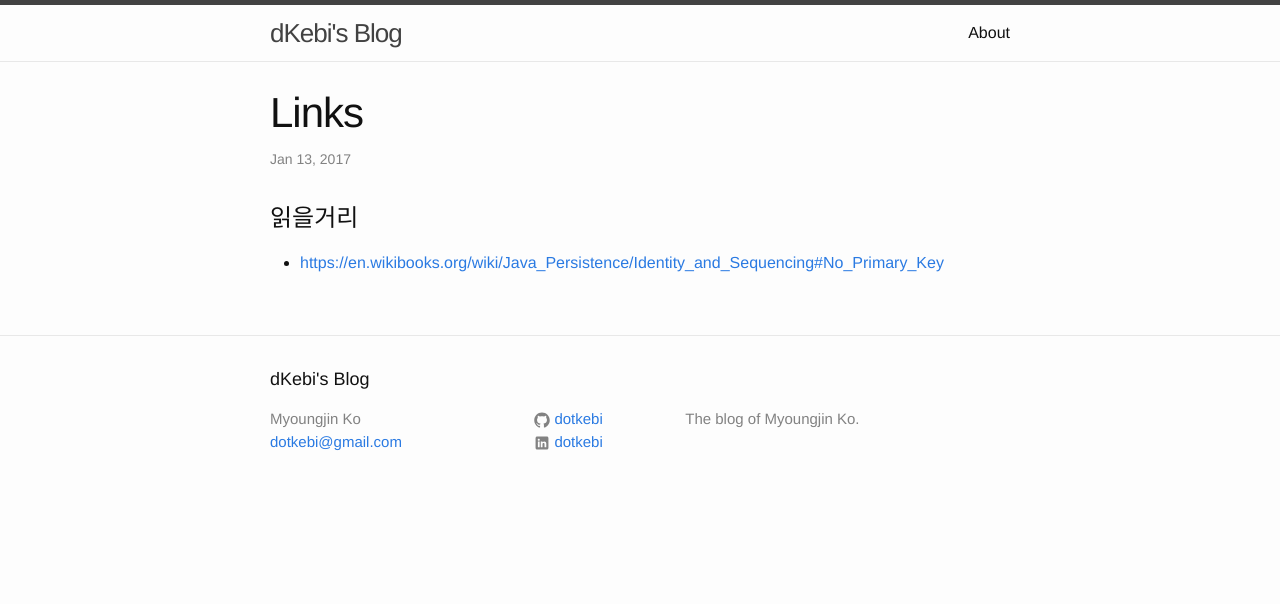
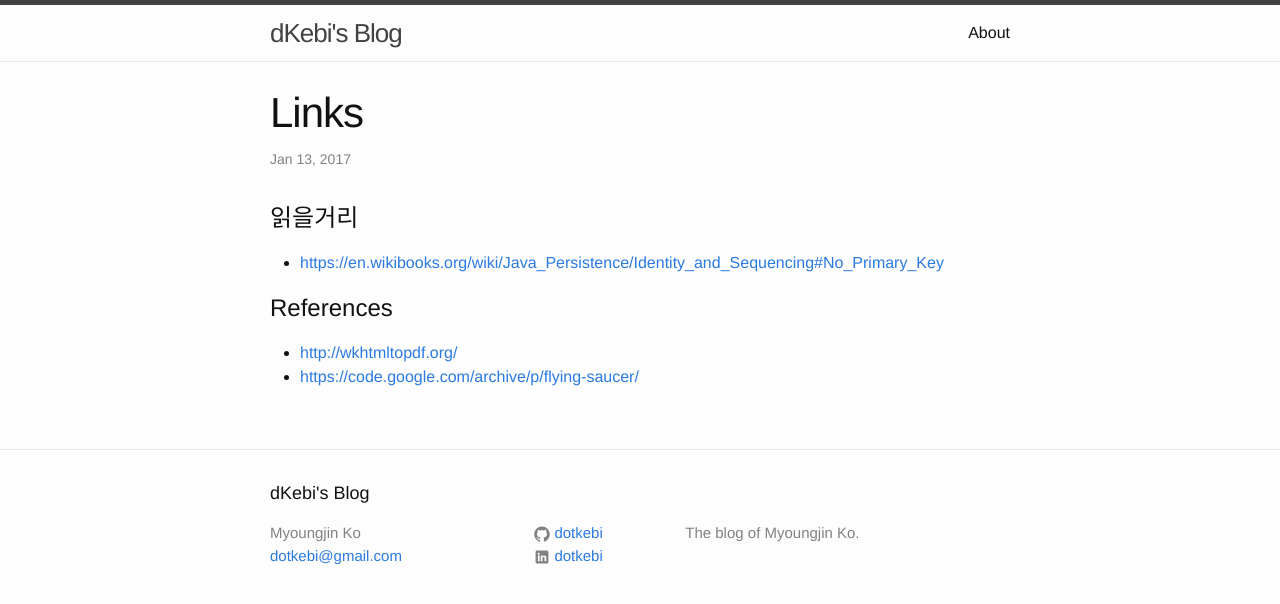
Before and after one commit to dotkebi/dotkebi.github.com, a Jekyll site: the page built from _posts/2017-01-13-links.md, in a window 1280 px wide. Shown: the top 604 px of the page. Built offline with Jekyll 4.4.1, drawn with Linux system fonts in a browser that asks for light colours; our own code applies the rules of GitHub Pages for plain Markdown files; comment, search, counter and statistics services are not loaded.

Commit message:
add links

```diff
--- a/_posts/2017-01-13-links.md
+++ b/_posts/2017-01-13-links.md
@@ -1,3 +1,8 @@
 # 읽을거리
 
 * [https://en.wikibooks.org/wiki/Java_Persistence/Identity_and_Sequencing#No_Primary_Key](https://en.wikibooks.org/wiki/Java_Persistence/Identity_and_Sequencing#No_Primary_Key)
+
+# References
+
+* [http://wkhtmltopdf.org/](http://wkhtmltopdf.org/)
+* [https://code.google.com/archive/p/flying-saucer/](https://code.google.com/archive/p/flying-saucer/)
```
